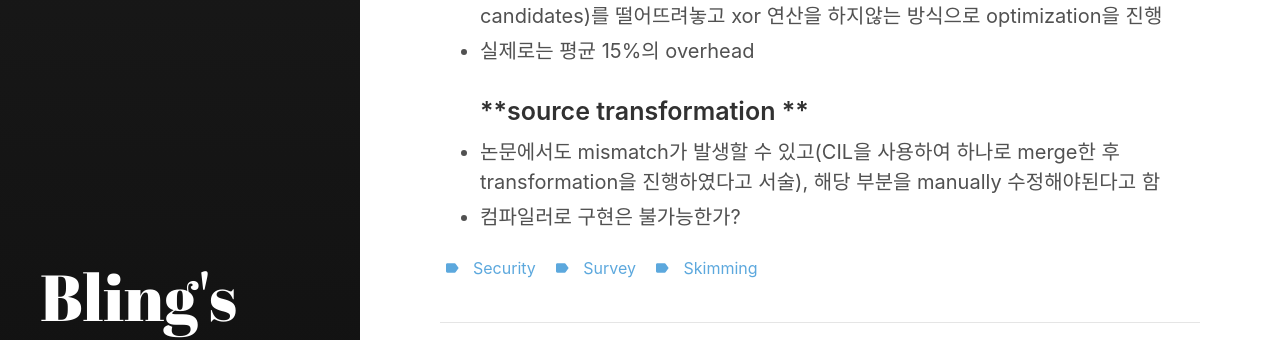
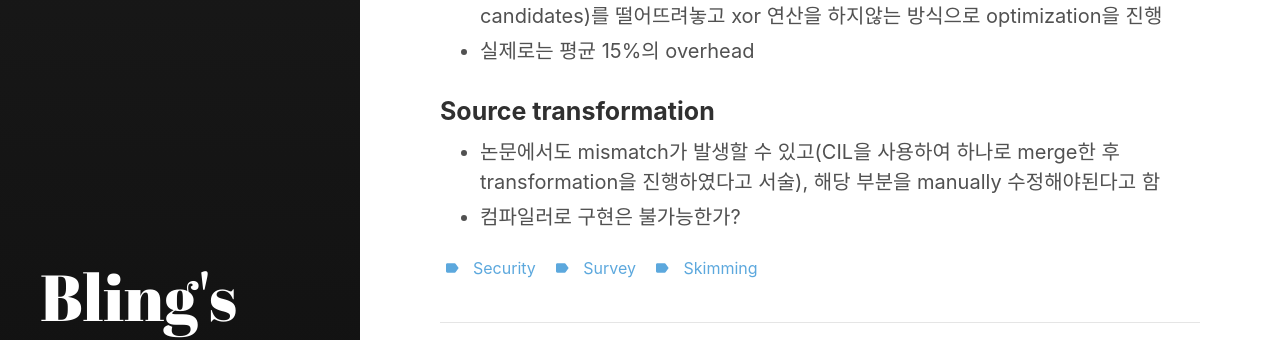
Before and after one commit to blingcho/blingcho.github.io, a Jekyll site: the page built from _posts/survey/2020-01-15-Data-space-randomization.md, in a window 1280 px wide. Shown: the part 1957-2297 px from the top of the page. Built offline with Jekyll 4.4.1, drawn with Linux system fonts in a browser that asks for light colours.

Commit message:
20-01-15

```diff
--- a/_posts/survey/2020-01-15-Data-space-randomization.md
+++ b/_posts/survey/2020-01-15-Data-space-randomization.md
@@ -63,6 +63,7 @@ ___
 - read/write할때마다 xor 연산을 하게되므로 overhead가 클거라고 예상됨
 - 본 논문에서는 memory region을 나눠서 simple local variable(non-overflow candidates)를 떨어뜨려놓고 xor 연산을 하지않는 방식으로 optimization을 진행
 - 실제로는 평균 15%의 overhead
-### **source transformation **
+
+### **Source transformation**
 - 논문에서도 mismatch가 발생할 수 있고(CIL을 사용하여 하나로 merge한 후 transformation을 진행하였다고 서술), 해당 부분을 manually 수정해야된다고 함
 - 컴파일러로 구현은 불가능한가?
```
